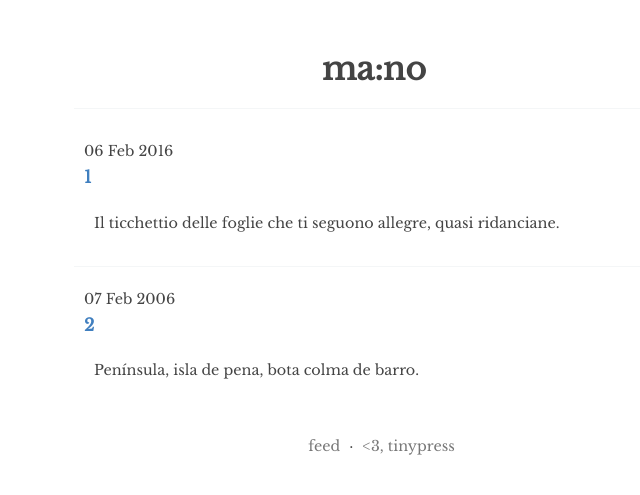
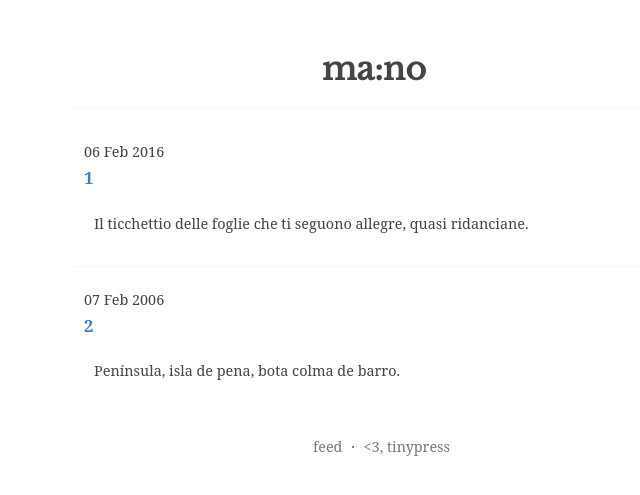
Before and after one commit to marconoris/marconoris.github.io, a Jekyll site: the page built from index.html, in a window 1280 px wide. Shown: the top 495 px of the page, without its empty margins (266-906 px from the left). Built offline with Jekyll 4.4.1, drawn with Linux system fonts in a browser that asks for light colours; the list of posts is cut into pages by our own code.

Commit message:
Update style.css

```diff
--- a/assets/css/style.css
+++ b/assets/css/style.css
@@ -9,7 +9,7 @@
 
 body{
     line-height: 1.6em;
-    font-family: "Libre Baskerville", serif;
+    font-family: "Noto Serif","Libre Baskerville", serif;
     color: #444;
     padding-top: 20px
 }
```
